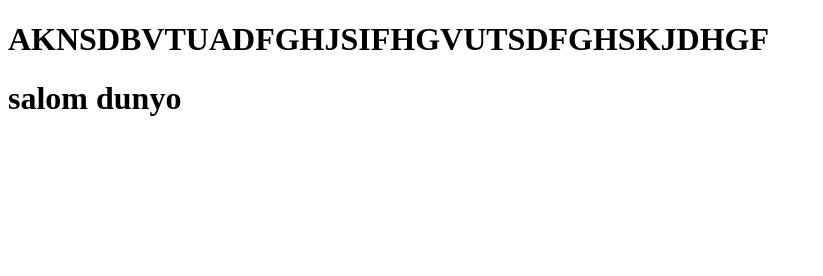
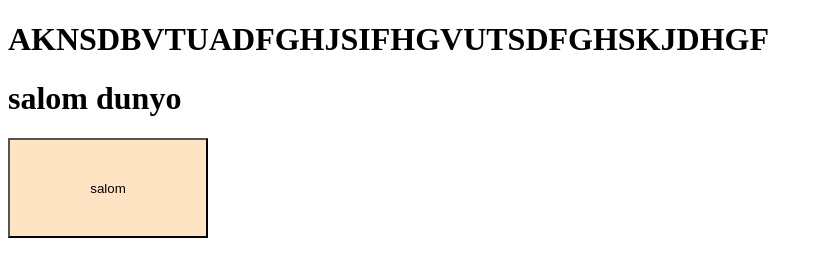
Before and after one commit to MAKHMUDOV2009/coder, a plain HTML site: page index.html in a window 1280 px wide. Shown: the whole page, without its empty margins (0-823 px from the left). Drawn offline with Linux system fonts and the light colour scheme.

Commit message:
something

```diff
--- a/index.html
+++ b/index.html
@@ -5,9 +5,17 @@
     <meta http-equiv="X-UA-Compatible" content="IE=edge">
     <meta name="viewport" content="width=device-width, initial-scale=1.0">
     <title>Document</title>
+    <style>
+        button{
+            width: 200px;
+            height: 100px;
+            background-color: bisque;
+        }
+    </style>
 </head>
 <body>
     <h1>AKNSDBVTUADFGHJSIFHGVUTSDFGHSKJDHGF</h1>
     <h1>salom dunyo</h1>
+    <button>salom</button>
 </body>
 </html>
```
